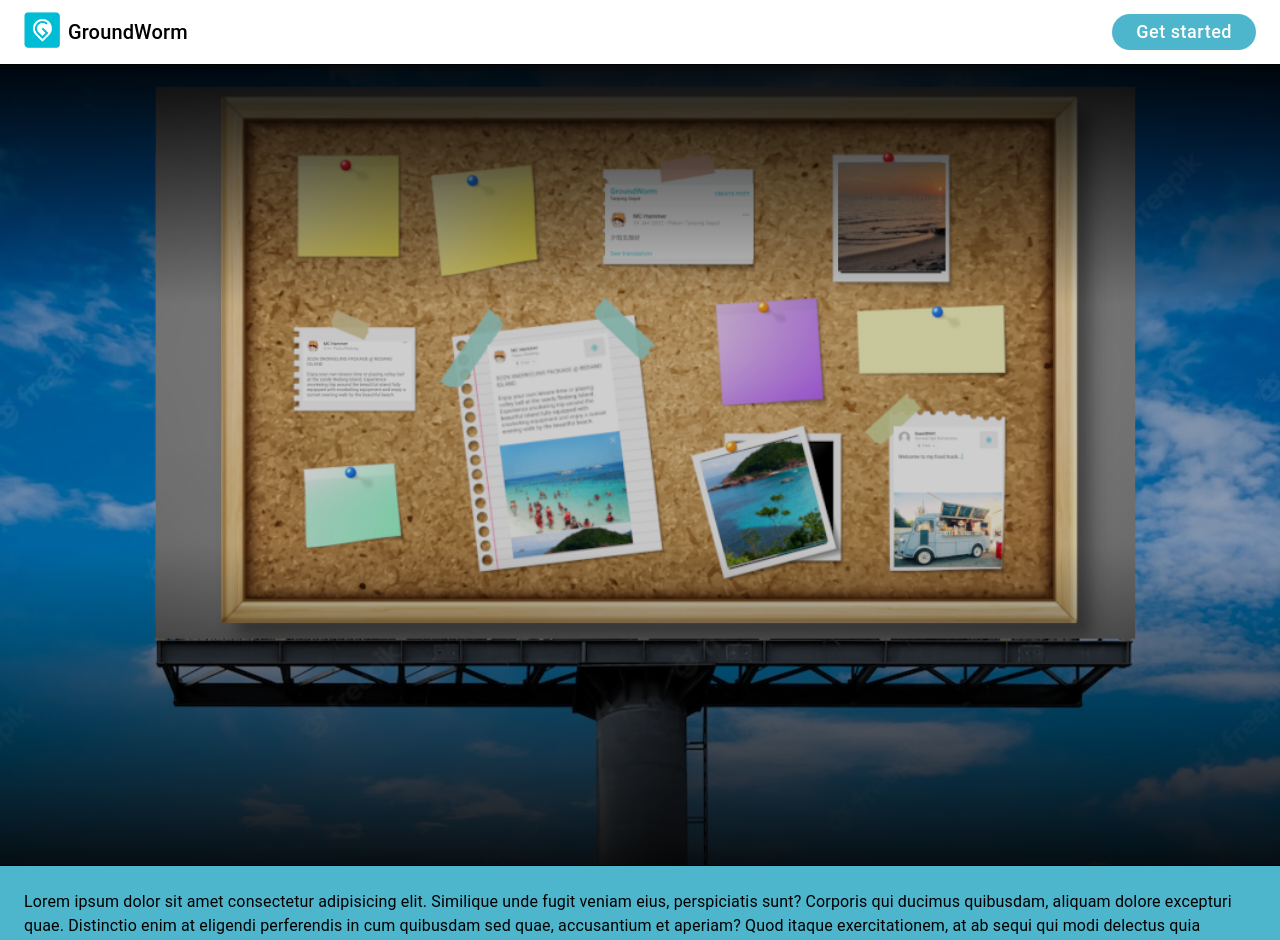
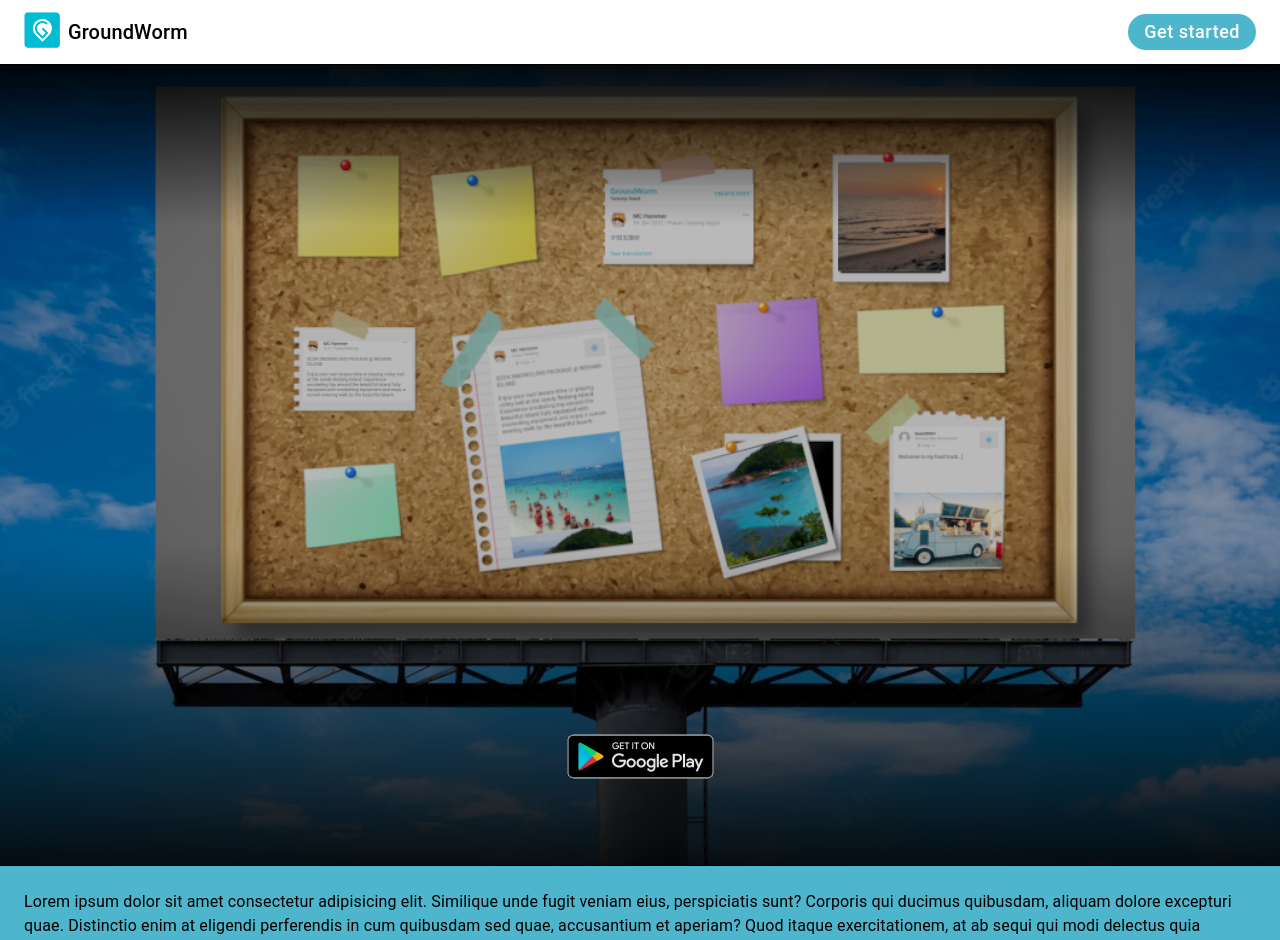
Before and after one commit to koosoftware/groundworm-landing-page, a Next.js app: page /about/ in a window 1280 px wide. Shown: the top 940 px of the page. Built offline with nearby package versions, Linux system fonts and the light colour scheme.

Commit message:
play store button

```diff
--- a/pages/index.tsx
+++ b/pages/index.tsx
@@ -60,8 +60,8 @@ const Home: NextPage = () => {
                   borderRadius: "28px",
                   paddingTop: "2px",
                   paddingBottom: "2px",
-                  paddingLeft: 3,
-                  paddingRight: 3,
+                  paddingLeft: 2,
+                  paddingRight: 2,
                 }}
               >
                 Get started
@@ -70,7 +70,24 @@ const Home: NextPage = () => {
           </Toolbar>
         </AppBar>
 
-        <div className={styles.darkenpic}></div>
+        <div className={styles.darkenpic}>
+          <Box
+            paddingBottom={10}
+            textAlign={"center"}
+            position="absolute"
+            bottom="0"
+            left="0"
+            right="0"
+          >
+            <Link
+              href="https://play.google.com/store/apps/details?id=com.groundworm.android"
+              target="_blank"
+            >
+              <Image src="/about/playstore.png" width="150px" height="49px" />
+            </Link>
+          </Box>
+        </div>
+
         <Box
           component="main"
           sx={{
--- a/styles/Home.module.css
+++ b/styles/Home.module.css
@@ -11,7 +11,7 @@
 }
 
 .darkenpic {
-  background-image: linear-gradient(to bottom,rgba(0, 0, 0, 0.9), rgba(0, 0, 0, 0.1) 30%),
+  background-image: linear-gradient(to bottom,rgba(0, 0, 0, 0.9), rgba(0, 0, 0, 0.1) 20%),
     linear-gradient(to top, rgba(0, 0, 0, 0.9), rgba(0, 0, 0, 0.1) 40%),
     url('/about/bulletin-board.png');
   background-size: cover;
@@ -19,6 +19,7 @@
   background-position: top center;
   width: 100%;
   height: 100vh;
+  filter: brightness(90%);
 }
 
 .footer {
```
Also changed, not shown: public/playstore.png (added).
